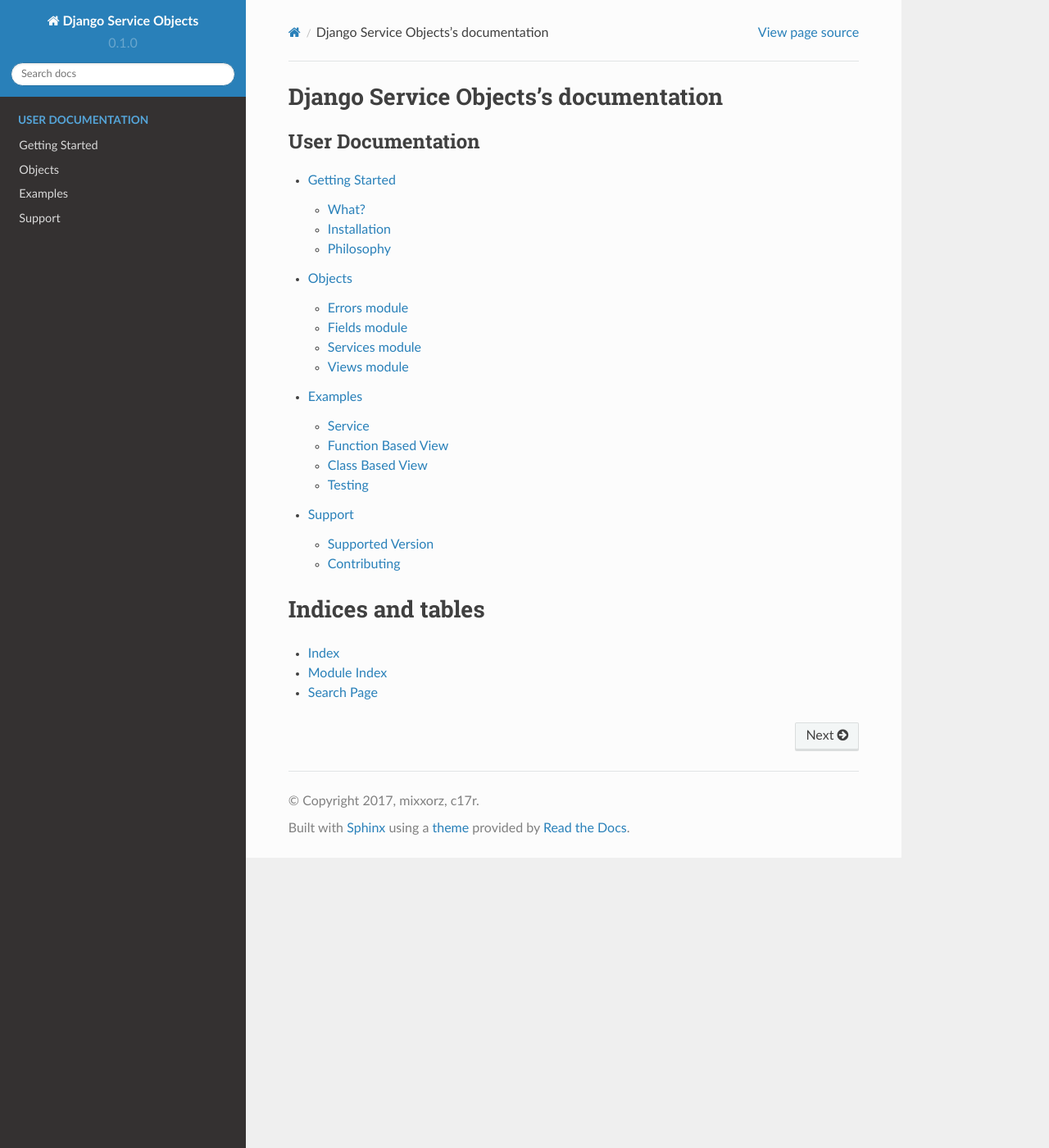
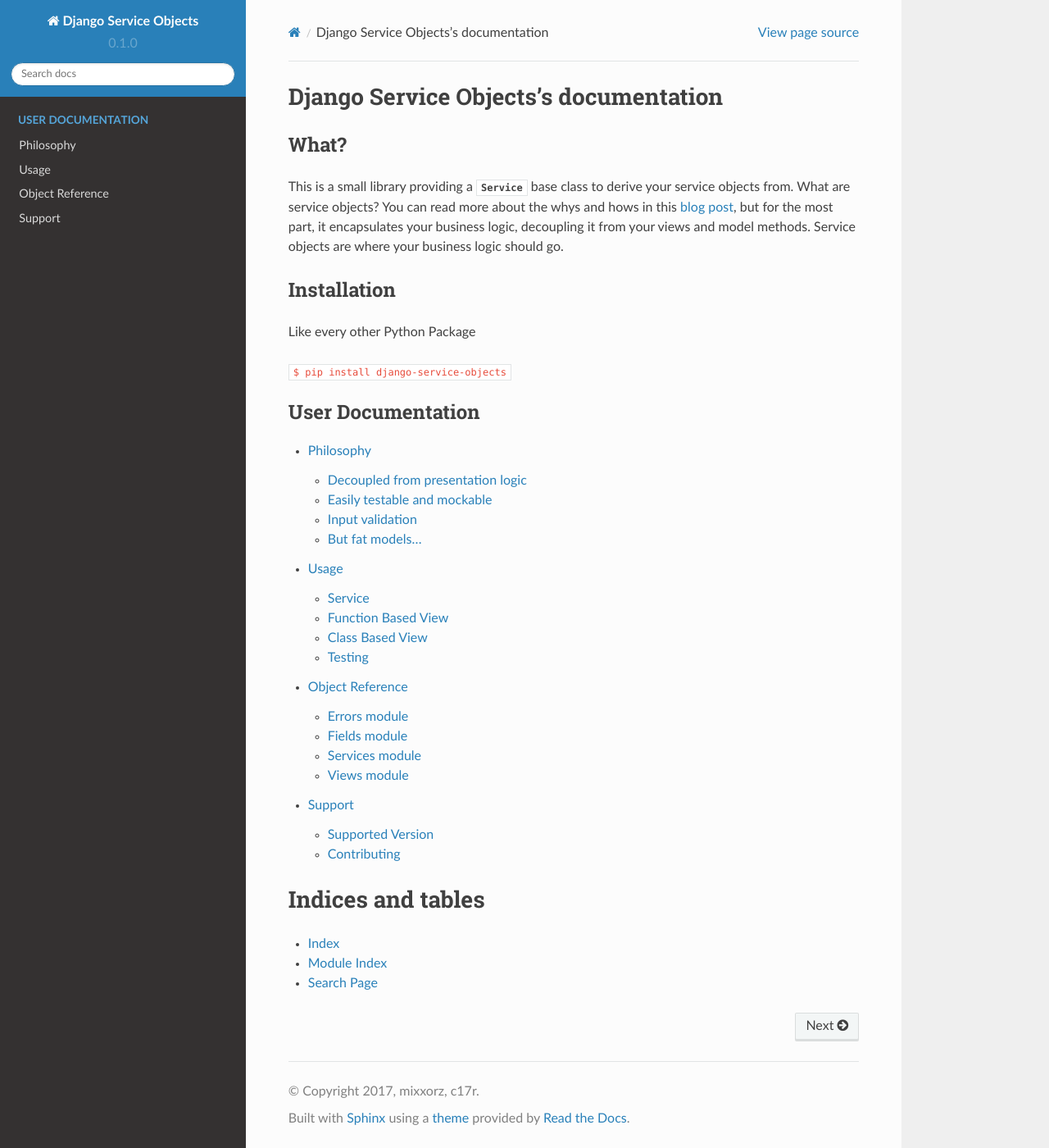
Before and after one commit to mixxorz/django-service-objects, a Sphinx documentation site: the page built from docs/index.rst, in a window 1280 px wide and 1400 px high. Shown: the whole window at 82% size. Built offline with Sphinx 7.4.7 and the Read the Docs theme 2.0.0, drawn with Linux system fonts in a browser that asks for light colours.

```diff
--- a/docs/index.rst
+++ b/docs/index.rst
@@ -6,13 +6,30 @@
 Django Service Objects's documentation
 ======================================
 
+What?
+-----
+
+This is a small library providing a :class:`Service` base class to derive your service objects from. What are service
+objects? You can read more about the whys and hows in this
+`blog post <http://mitchel.me/2017/django-service-objects/>`_, but for the most part, it encapsulates your business
+logic, decoupling it from your views and model methods. Service objects are where your business logic should go.
+
+
+Installation
+------------
+
+Like every other Python Package
+
+``$ pip install django-service-objects``
+
+
 .. toctree::
    :maxdepth: 2
    :caption: User Documentation
 
-   pages/getting-started
-   pages/service_objects
-   pages/examples
+   pages/philosophy
+   pages/usage
+   pages/reference
    pages/support
 
 
--- a/docs/pages/service_objects.rst
+++ b/docs/pages/reference.rst
@@ -1,6 +1,5 @@
-
-Objects
-=======
+Object Reference
+================
 
 
 Errors module
--- a/docs/pages/support.rst
+++ b/docs/pages/support.rst
@@ -1,4 +1,3 @@
-
 Support
 =======
 
@@ -18,6 +17,7 @@ Contributing
 We welcome new functionality and bugfixes!  Everything should be submitted as a GitHub Pull Request.  If you want to be
 sure that the change will be accepted before starting then open a GitHub Issue to have a discussion.
 
+
 Pull Request Process
 ++++++++++++++++++++
 
--- a/docs/pages/examples.rst
+++ b/docs/pages/usage.rst
@@ -1,6 +1,5 @@
-
-Examples
-========
+Usage
+=====
 
 
 Service
```
Also changed, not shown: README.md (+1 -1 lines), docs/pages/modules.rst (deleted, +0 -7 lines), docs/pages/philosophy.rst (renamed from docs/pages/getting-started.rst, +6 -27 lines), 2 other files.
